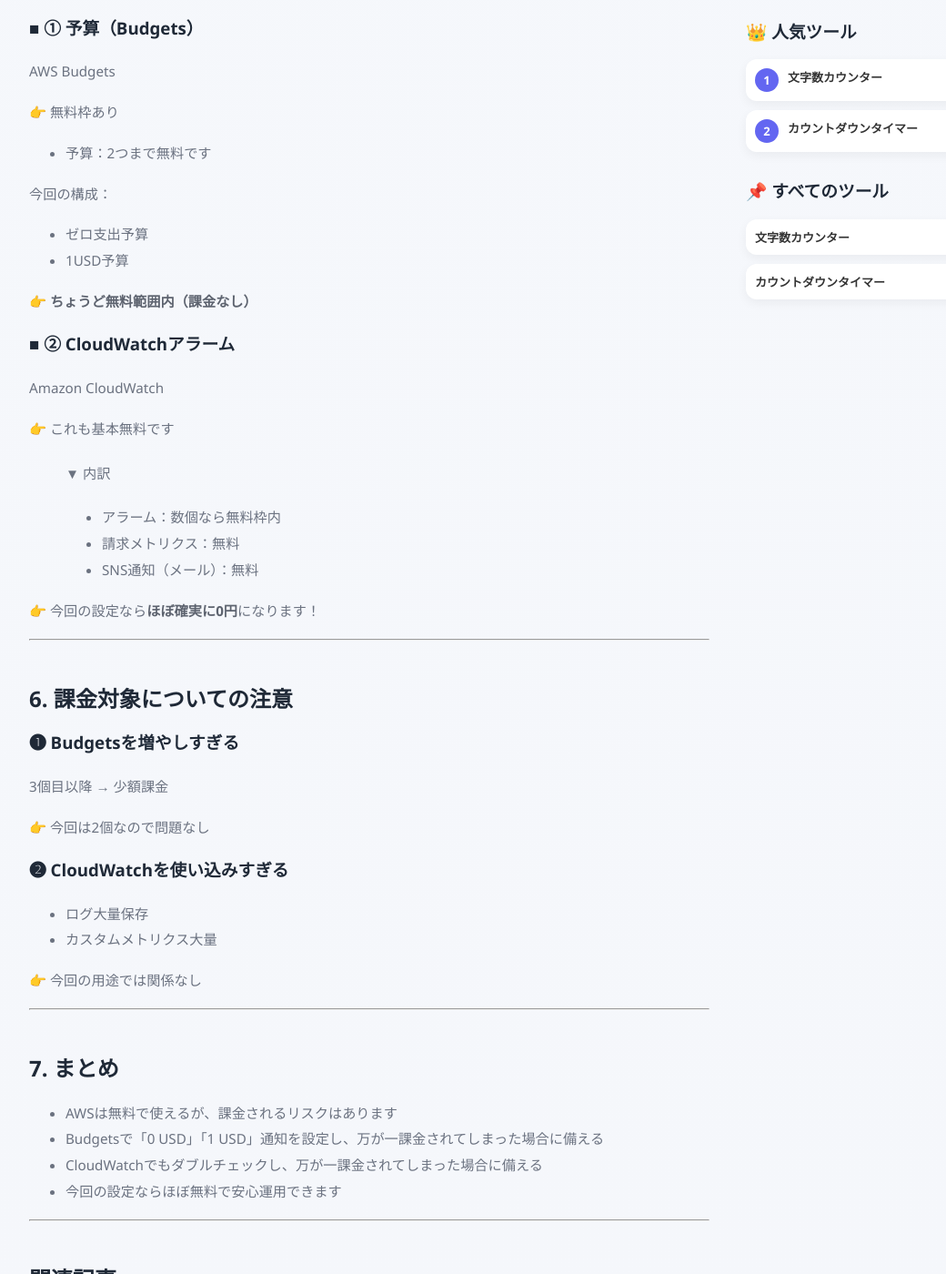
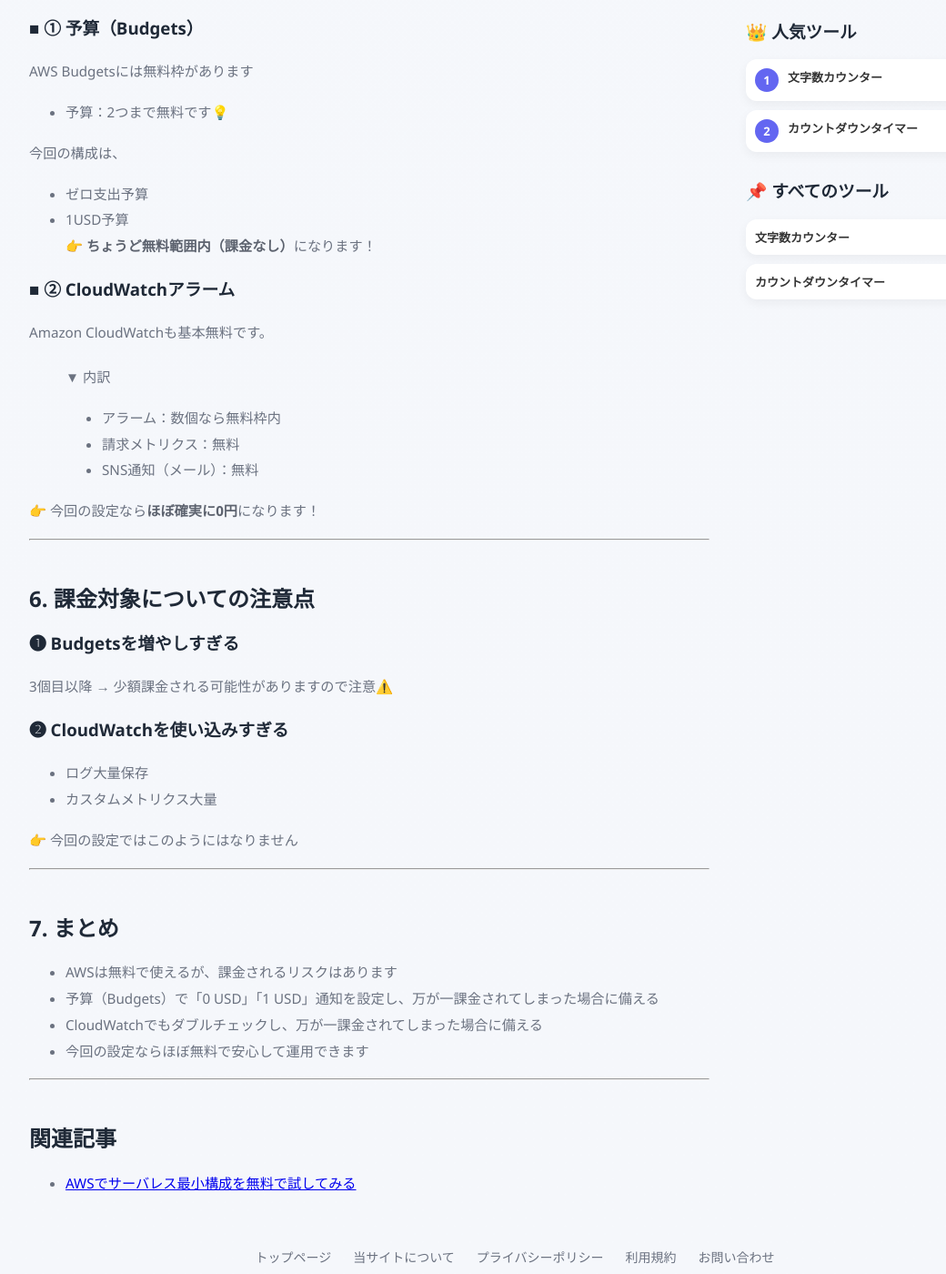
Before and after one commit to benritools/tools, a Jekyll site: the page built from _posts/2026-04-23-aws-billing-alerts.md, in a window 1280 px wide and 1400 px high, scrolled down 14101 px. Shown: the whole window at 91% size, without its empty margins (74-1114 px from the left). Built offline with Jekyll 4.4.1, drawn with Linux system fonts in a browser that asks for light colours; some of the changed text lies outside the part shown.

Commit message:
Add files via upload

```diff
--- a/_posts/2026-04-23-aws-billing-alerts.md
+++ b/_posts/2026-04-23-aws-billing-alerts.md
@@ -251,28 +251,21 @@
 
 ### ■ ① 予算（Budgets）
 
-AWS Budgets
+AWS Budgetsには無料枠があります
 
-👉 無料枠あり
+- 予算：2つまで無料です💡
 
-- 予算：2つまで無料です
-
-今回の構成：
-
+今回の構成は、
 - ゼロ支出予算
 - 1USD予算
-
-👉 **ちょうど無料範囲内（課金なし）**
+👉 **ちょうど無料範囲内（課金なし）**になります！
 
 
 ### ■ ② CloudWatchアラーム
 
-Amazon CloudWatch
-
-👉 これも基本無料です
+Amazon CloudWatchも基本無料です。
 
 > ▼ 内訳
-
 > - アラーム：数個なら無料枠内
 > - 請求メトリクス：無料
 > - SNS通知（メール）：無料
@@ -281,13 +274,11 @@
 
 ---
 
-## 6. 課金対象についての注意 {#attention}
+## 6. 課金対象についての注意点 {#attention}
 
 ### ❶ Budgetsを増やしすぎる
 
-3個目以降 → 少額課金
-
-👉 今回は2個なので問題なし
+3個目以降 → 少額課金される可能性がありますので注意⚠️
 
 
 ### ❷ CloudWatchを使い込みすぎる
@@ -295,16 +286,16 @@
 - ログ大量保存
 - カスタムメトリクス大量
 
-👉 今回の用途では関係なし
+👉 今回の設定ではこのようにはなりません
 
 ---
 
 ## 7. まとめ {#summary}
 
 - AWSは無料で使えるが、課金されるリスクはあります
-- Budgetsで「0 USD」「1 USD」通知を設定し、万が一課金されてしまった場合に備える
+- 予算（Budgets）で「0 USD」「1 USD」通知を設定し、万が一課金されてしまった場合に備える
 - CloudWatchでもダブルチェックし、万が一課金されてしまった場合に備える
-- 今回の設定ならほぼ無料で安心運用できます
+- 今回の設定ならほぼ無料で安心して運用できます
 
 ---
 
```
